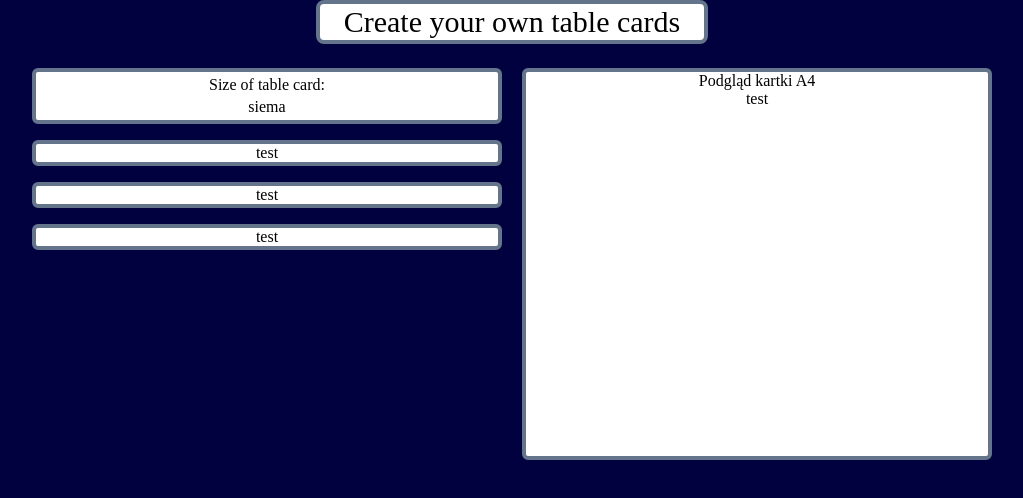
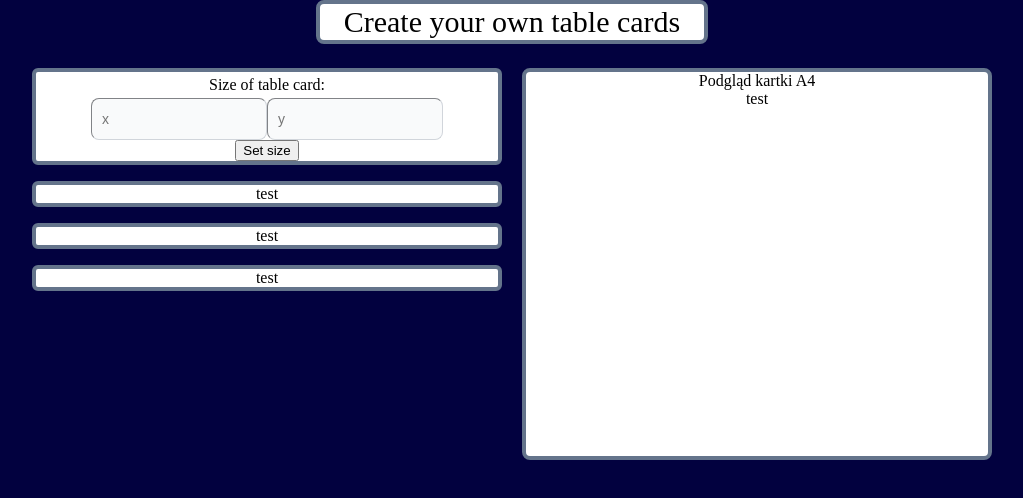
Before and after one commit to CodeCiepol/table-cards, a React app: page / in a window 1280 px wide. Shown: the top 498 px of the page, without its empty margins (128-1151 px from the left). Built offline with nearby package versions, Linux system fonts and the light colour scheme.

Commit message:
init SetSizeOfCard

```diff
--- a/src/App.jsx
+++ b/src/App.jsx
@@ -1,13 +1,13 @@
 import React from "react";
 import Options from "./components/options";
 import Previev from "./components/preview";
-import Heading from "./components/heading";
+import Header from "./components/header";
 
 const App = () => {
   return (
     <>
       <div className="flex flex-col justify-center items-center">
-        <Heading/>
+        <Header/>
         <div className="grid mt-6 grid-cols-2 justify-center gap-x-5 w-3/4">
           <Options />
           <Previev />
--- a/src/components/heading.js
+++ b/src/components/header.js
@@ -1,6 +1,6 @@
 import React from "react";
 
-const Heading = () => {
+const Header = () => {
   return (
     <div className="text-3xl text-center border-4 border-solid border-slate-500 rounded-lg bg-white w-96">
       Create your own table cards
@@ -8,4 +8,4 @@ const Heading = () => {
   );
 };
 
-export default Heading;
+export default Header;
--- a/src/components/options.js
+++ b/src/components/options.js
@@ -1,21 +1,43 @@
 import React from "react";
 
-const SetSizeCard = () => {
+// const
+const SetSizeOfCard = () => {
   return (
     <>
-      <div className=" border-4 text-center border-solid border-slate-500 rounded-md bg-white">
-        <p className="my-1">Size of table card:</p>
-        <p className="my-1">siema</p>
+      <div className=" border-4 border-solid border-slate-500 rounded-md bg-white">
+        <form>
+          <p className="my-1 text-center">Size of table card:</p>
+          <div className="flex justify-center">
+            <input
+              type="number"
+              id="width-input"
+              className="bg-gray-50 border border-gray-300 text-gray-900 text-sm rounded-lg focus:ring-blue-500 focus:border-blue-500 w-1/3 p-2.5"
+              placeholder="x"
+              required
+            />
+            <input
+              type="number"
+              id="height-input"
+              className="bg-gray-50 border border-gray-300 text-gray-900 text-sm rounded-lg focus:ring-blue-500 focus:border-blue-500 block w-1/3 p-2.5"
+              placeholder="y"
+              required
+            />
+          </div>
+          <div className="flex justify-center">
+          <button className="button ">Set size</button>
+          </div>
+        </form>
       </div>
     </>
   );
 };
+
 const Options = (props) => {
   //Set size of card
   return (
     <>
       <div className="flex flex-col gap-4">
-        <SetSizeCard/>
+        <SetSizeOfCard />
         <div className="border-4 text-center border-solid border-slate-500 rounded-md bg-white">
           test
         </div>
--- a/src/components/preview.js
+++ b/src/components/preview.js
@@ -3,7 +3,7 @@ import React from "react";
 const Preview = () => {
   return (
     <>
-      <div className="basis-1/4 border-4 text-center border-solid border-slate-500 rounded-md bg-white  h-96">
+      <div className="basis-1/4 border-4 text-center border-solid border-slate-500 rounded-lg bg-white  h-96">
         Podgląd kartki A4
         <div className="w-a4 h-4">test</div>
       </div>
```
